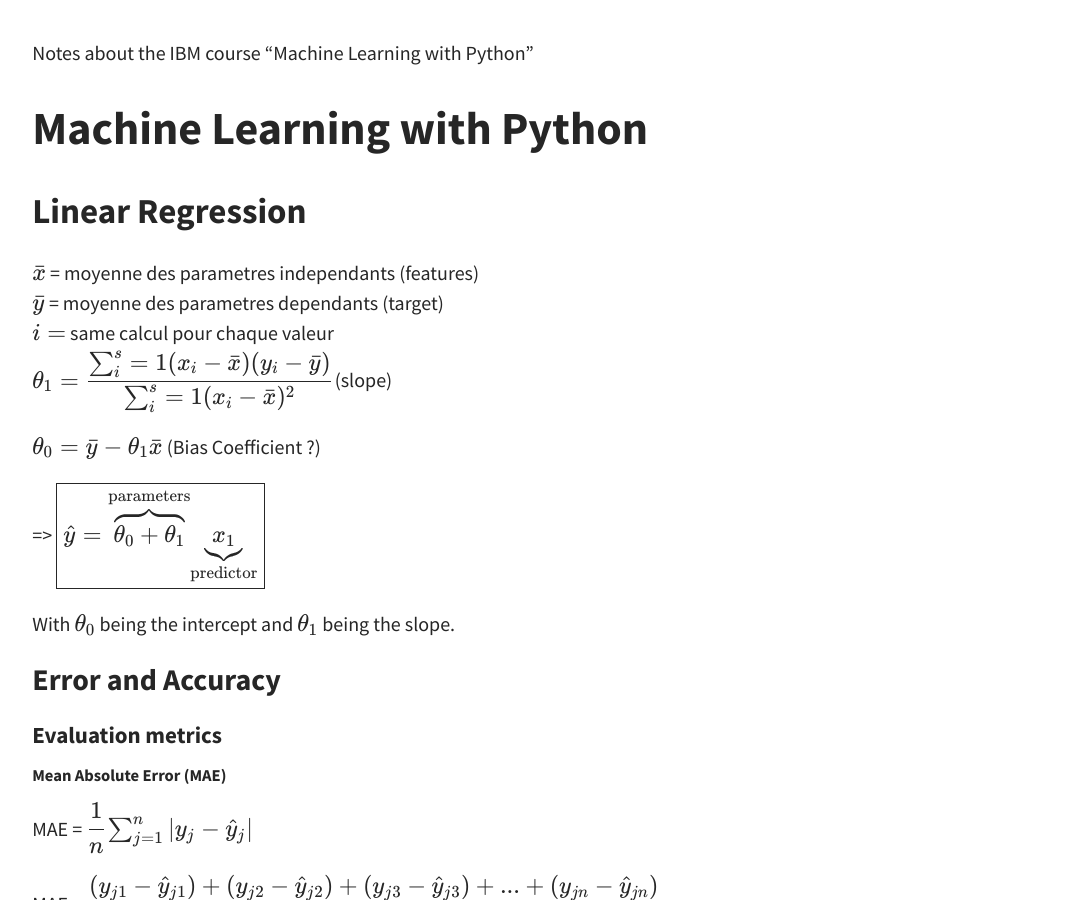
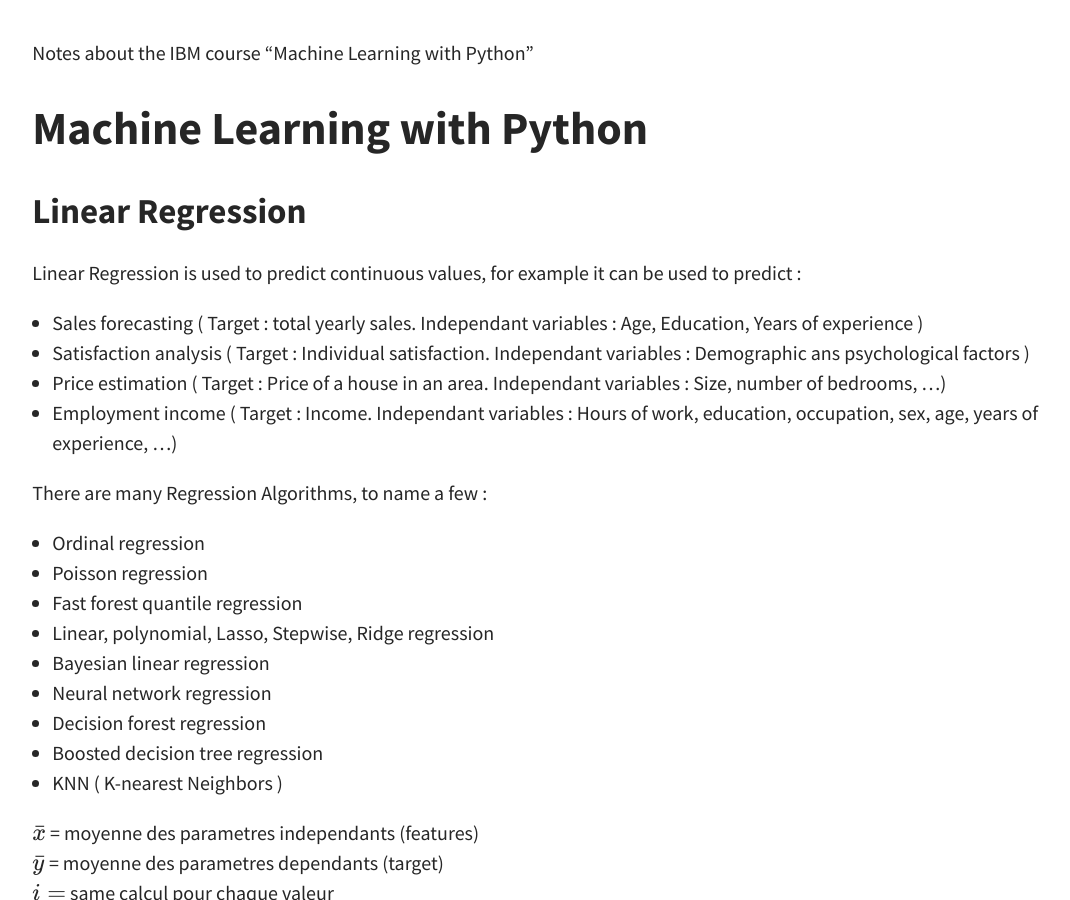
Before and after one commit to cristalcorp/cristalcorp.github.io, a Jekyll site: the page built from _posts/2024-07-30-Machine_Learning_with_Python.md, in a window 1280 px wide and 900 px high, scrolled down 335 px. Shown: the whole window, without its empty margins (83-1153 px from the left). Built offline with Jekyll 4.4.1, drawn with Linux system fonts in a browser that asks for light colours; a script that is not in the unit is left out.

Commit message:
terminal

```diff
--- a/_posts/2024-07-30-Machine_Learning_with_Python.md
+++ b/_posts/2024-07-30-Machine_Learning_with_Python.md
@@ -11,6 +11,23 @@ Notes about the IBM course "Machine Learning with Python"
 # Machine Learning with Python
 
 ## Linear Regression
+Linear Regression is used to predict continuous values, for example it can be used to predict :
+* Sales forecasting ( Target : total yearly sales. Independant variables : Age, Education, Years of experience )
+* Satisfaction analysis ( Target : Individual satisfaction. Independant variables : Demographic ans psychological factors )
+* Price estimation ( Target : Price of a house in an area. Independant variables : Size, number of bedrooms, ...)
+* Employment income ( Target : Income. Independant variables : Hours of work, education, occupation, sex, age, years of experience, ...)
+
+There are many Regression Algorithms, to name a few :
+* Ordinal regression
+* Poisson regression
+* Fast forest quantile regression
+* Linear, polynomial, Lasso, Stepwise, Ridge regression
+* Bayesian linear regression
+* Neural network regression
+* Decision forest regression
+* Boosted decision tree regression
+* KNN ( K-nearest Neighbors )
+
 $$ \bar{x} $$ = moyenne des parametres independants (features)
 $$ \bar{y} $$ = moyenne des parametres dependants (target)
 $$ i = $$ same calcul pour chaque valeur
```
